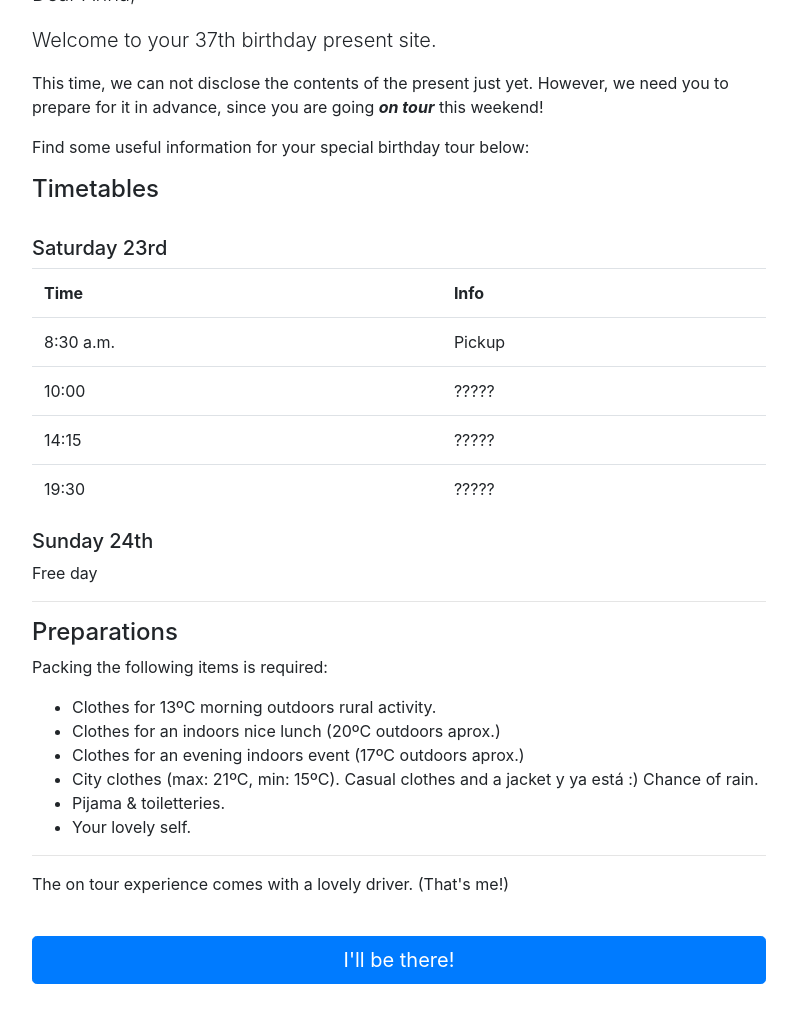
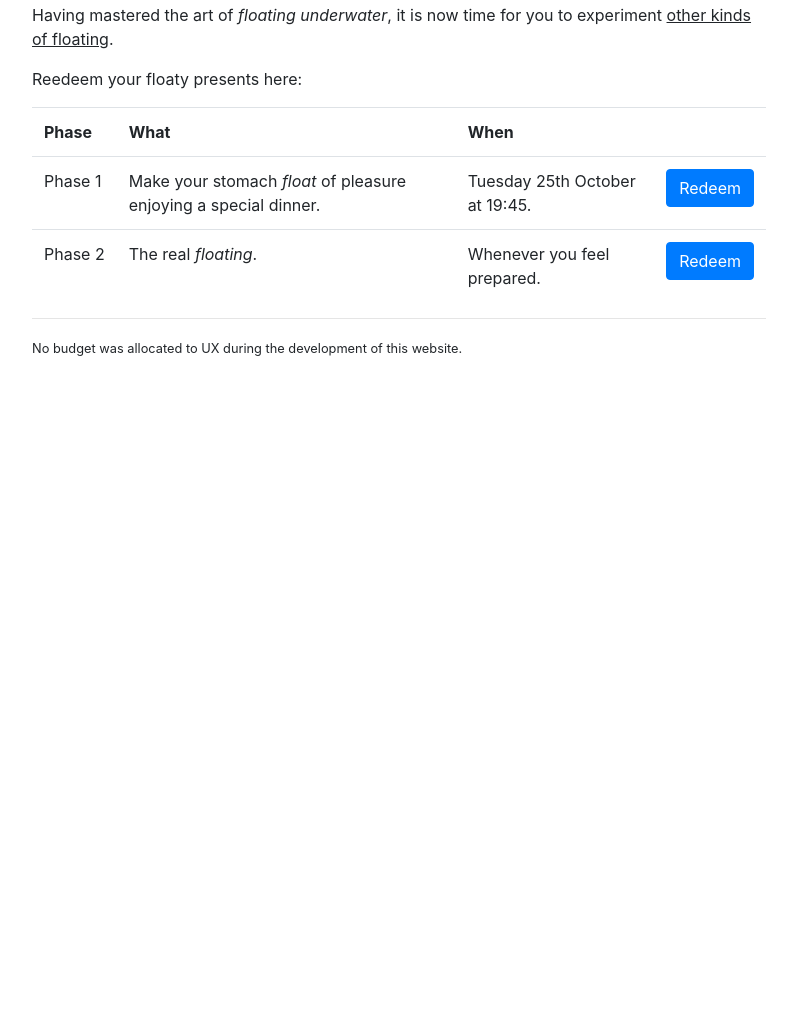
Before and after one commit to albertboada/35underwater, a plain HTML site: page index.html in a window 1280 px wide. Shown: the part 517-1540 px from the top of the page, without its empty margins (241-1038 px from the left). After the commit the page ends 988 px from the top, so only its background shows below. Drawn offline with nearby package versions, Linux system fonts and the light colour scheme.

Commit message:
The annual update

```diff
--- a/index.html
+++ b/index.html
@@ -3,7 +3,7 @@
     <head>
         <meta charset="utf-8">
         <meta name="viewport" content="width=device-width, initial-scale=1, shrink-to-fit=no">
-        <title>37 On Tour</title>
+        <title>38 Floating</title>
 
         <link rel="stylesheet" href="https://stackpath.bootstrapcdn.com/bootstrap/4.3.1/css/bootstrap.min.css" integrity="sha384-ggOyR0iXCbMQv3Xipma34MD+dH/1fQ784/j6cY/iJTQUOhcWr7x9JvoRxT2MZw1T" crossorigin="anonymous">
     </head>
@@ -12,52 +12,34 @@
             .cursor-pointer { cursor: pointer; }
         </style>
         <div class="container" style="max-width: 764px;">
-            <img src="./37.png" style="max-width:100%;">
+            <img src="./38.png" style="width: 100%; max-width:100%;">
             <p class="lead mt-3">Dear Anna,</p>
-            <p class="lead">Welcome to your 37th birthday present site.</p>
-            <p>This time, we can not disclose the contents of the present just yet. However, we need you to prepare for it in advance, since you are going <strong><em>on tour</em></strong> this weekend!</p>
-            <p>Find some useful information for your special birthday tour below:</p>
-            <h4>Timetables</h4><br>
-            <h5>Saturday 23rd</h5>
+            <p class="lead">Welcome to your 38th birthday's present website.</p>
+            <p>Having mastered the art of <em>floating underwater</em>, it is now time for you to experiment <u>other kinds of floating</u>.</p>
+            <p>Reedeem your floaty presents here:</p>
             <table class="table table-border">
                 <tr>
-                    <th>Time</th>
-                    <th>Info</th>
+                    <th>Phase</th>
+                    <th>What</th>
+                    <th>When</th>
+                    <th></th>
                 </tr>
                 <tr>
-                    <td>8:30 a.m.</td>
-                    <td>Pickup</td>
+                    <td class="text-nowrap">Phase 1</td>
+                    <td>Make your stomach <em>float</em> of pleasure enjoying a special dinner.</td>
+                    <td>Tuesday 25th October at 19:45.</td>
+                    <td><button class="btn btn-primary" onclick="alert('Your tour guide will take you there!\n\nBe ready at 19:00!')">Redeem</a></td>
                 </tr>
                 <tr>
-                    <td>10:00</td>
-                    <td>?????</td>
-                </tr>
-                <tr>
-                    <td>14:15</td>
-                    <td>?????</td>
-                </tr>
-                <tr>
-                    <td>19:30</td>
-                    <td>?????</td>
+                    <td class="text-nowrap">Phase 2</td>
+                    <td>The real <em>floating</em>.</td>
+                    <td>Whenever you feel prepared.</td>
+                    <td><a href="Vale_regalo.png" class="btn btn-primary">Redeem</a></td>
                 </tr>
             </table>
-            <h5>Sunday 24th</h5>
-            <p>Free day</p>
             <hr>
-            <h4>Preparations</h4>
-            <p>Packing the following items is required:</p>
-            <ul>
-                <li>Clothes for 13ºC morning outdoors rural activity.</li>
-                <li>Clothes for an indoors nice lunch (20ºC outdoors aprox.)</li>
-                <li>Clothes for an evening indoors event (17ºC outdoors aprox.)</li>
-                <li>City clothes (max: 21ºC, min: 15ºC). Casual clothes and a jacket y ya está :) Chance of rain.</li>
-                <li>Pijama & toiletteries.</li>
-                <li>Your lovely self.</li>
-            </ul>
-            <hr>
-            <p class="mt-3">The on tour experience comes with a lovely driver. (That's me!)</p>
+            <p class="mt-3"><small>No budget was allocated to UX during the development of this website.</small></p>
             <br>
-            <a href="confirm.html" class="btn btn-primary btn-lg btn-block text-white cursor-pointer">I'll be there!</a>
             <br>
             <br>
             <br>
```
Also changed, not shown: 38.png (added), Vale_regalo.png (added).
